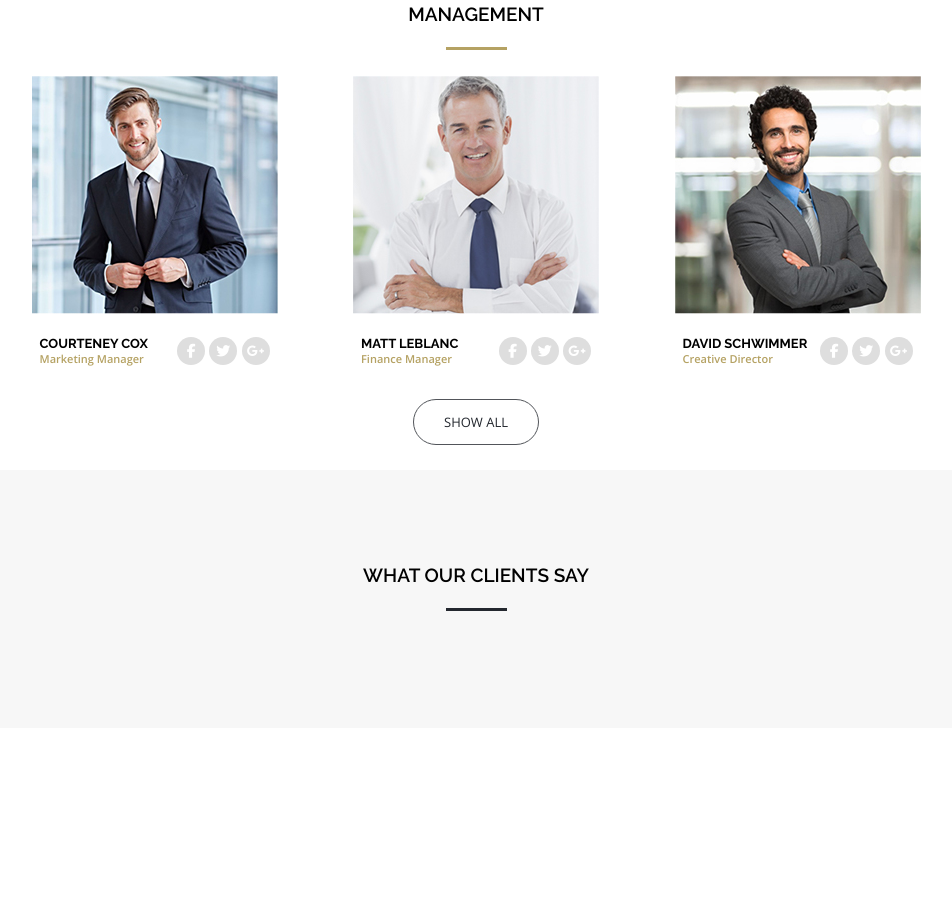
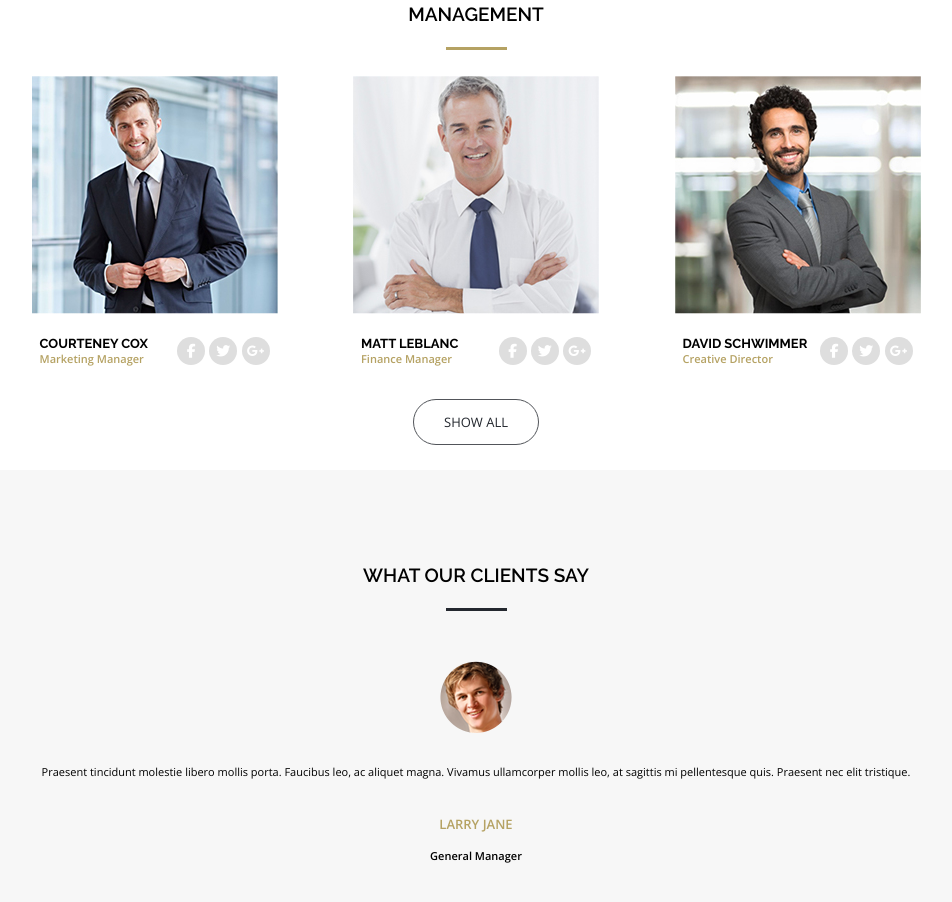
Before and after one commit to Frenkie-afk/FAPOR, a plain HTML site: page index.html in a window 1280 px wide. Shown: the part 444-1346 px from the top of the page, without its empty margins (164-1116 px from the left). Before the commit the page ends 1172 px from the top, so only its background shows below. Drawn offline with nearby package versions, Linux system fonts and the light colour scheme.

Commit message:
completed section carousel

```diff
--- a/css/style.css
+++ b/css/style.css
@@ -180,3 +180,32 @@ section.about p {
 .carousel h2:after {
     background-color: #24282f;
 }
+
+.carousel h2:after {
+    margin: 22px auto 50px;
+}
+
+
+.carousel-photo {
+    display: block;
+    width: 72px;
+    margin:  0 auto 31px;
+}
+
+.carousel p {
+    font-weight: 300;
+    font-size: 11px;
+    margin-bottom: 36px;
+}
+
+.carousel h3 {
+    font-weight: 600;
+    color: #b5a263;
+    font-size: 13px;
+    margin-bottom: 15px;
+}
+
+.carousel h4 {
+    font-size: 11px;
+
+}
--- a/index.html
+++ b/index.html
@@ -92,6 +92,12 @@
 <section class="carousel">
     <div class="container">
         <h2>WHAT OUR CLIENTS SAY</h2>
+        <span class="carousel-photo">
+            <img src="img/carousel_photo.png" alt="photo">
+        </span>
+        <p>Praesent tincidunt molestie libero mollis porta. Faucibus leo, ac aliquet magna. Vivamus ullamcorper mollis leo, at sagittis mi pellentesque quis. Praesent nec elit tristique.</p>
+        <h3>LARRY JANE</h3>
+        <h4>General Manager</h4>
     </div>
 </section>
 
```
Also changed, not shown: img/carousel_photo.png (added).
